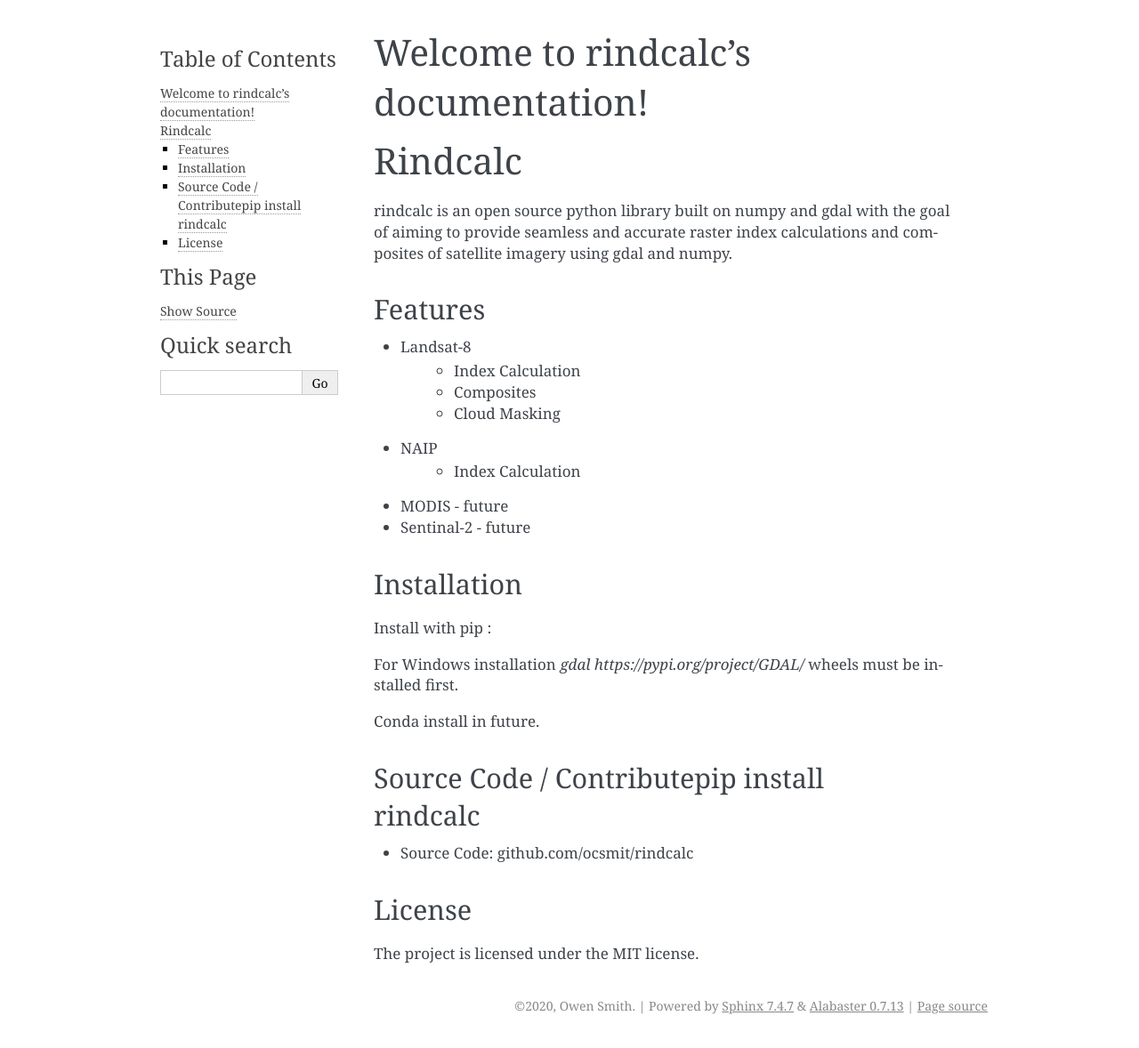
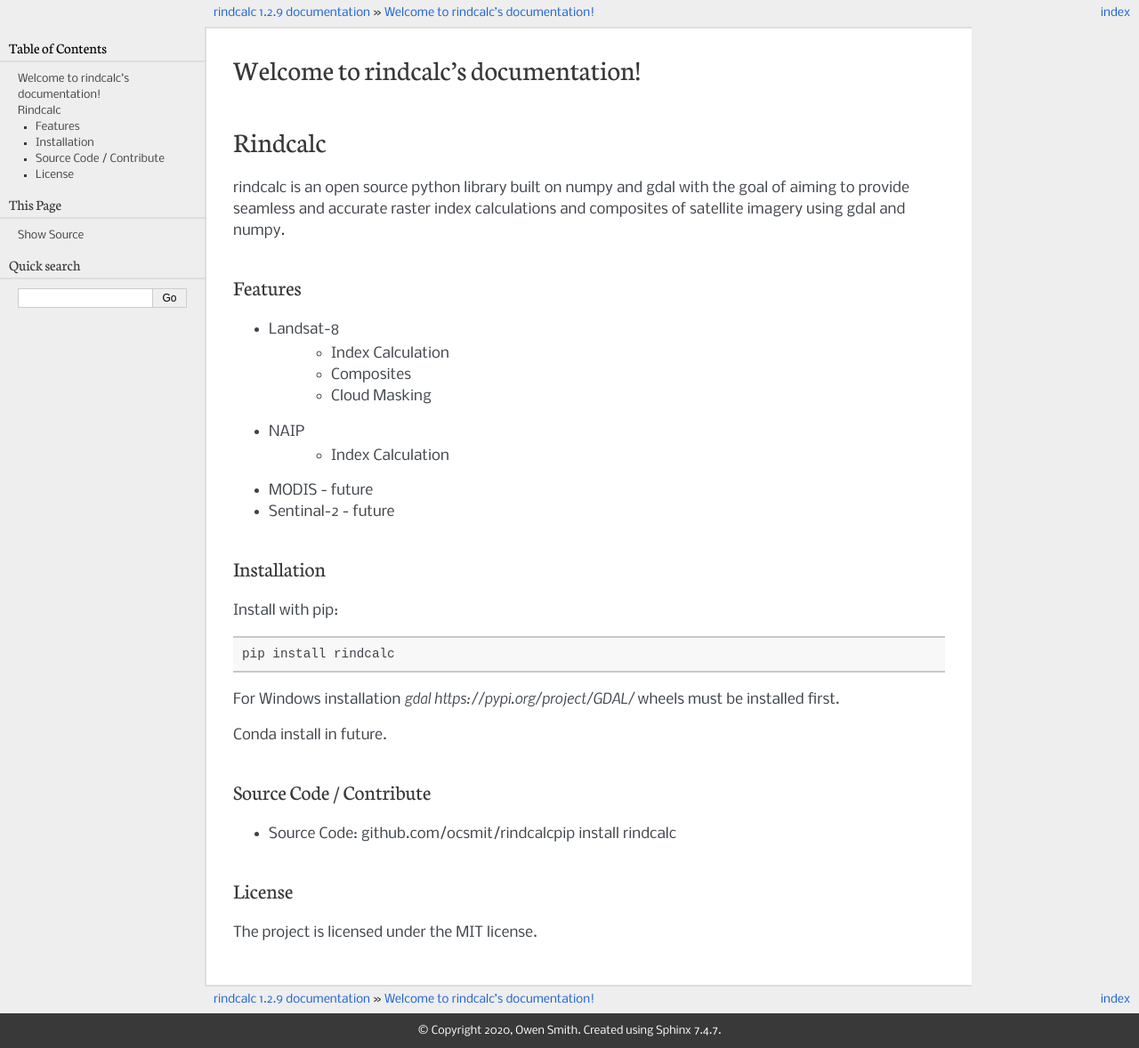
Before and after one commit to ocsmit/rindcalc, a Sphinx documentation site: the page built from docs/index.rst, in a window 1280 px wide. Shown: the whole page at 89% size. Built offline with Sphinx 7.4.7, drawn with Linux system fonts in a browser that asks for light colours.

Commit message:
Edit docs

```diff
--- a/docs/conf.py
+++ b/docs/conf.py
@@ -13,6 +13,8 @@
 # import os
 # import sys
 # sys.path.insert(0, os.path.abspath('.'))
+
+master_doc = 'index'
 
 
 # -- Project information -----------------------------------------------------
@@ -47,7 +49,7 @@
 # The theme to use for HTML and HTML Help pages.  See the documentation for
 # a list of builtin themes.
 #
-html_theme = 'alabaster'
+html_theme = 'pyramid'
 
 # Add any paths that contain custom static files (such as style sheets) here,
 # relative to this directory. They are copied after the builtin static files,
--- a/docs/index.rst
+++ b/docs/index.rst
@@ -31,19 +31,21 @@
 Installation
 ------------
 
-Install with pip :
+Install with pip:
 
 .. code-block:: python
+
  pip install rindcalc
+
 For Windows installation `gdal https://pypi.org/project/GDAL/`
 wheels must be installed first.
 
 Conda install in future.
 
-Source Code / Contributepip install rindcalc
+Source Code / Contribute
 ------------------------
 
-- Source Code: github.com/ocsmit/rindcalc
+- Source Code: github.com/ocsmit/rindcalcpip install rindcalc
 
 License
 -------
```
